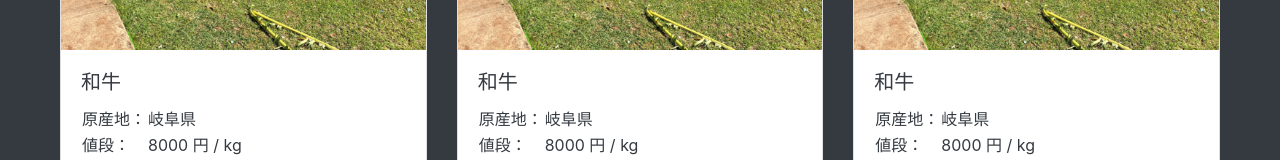
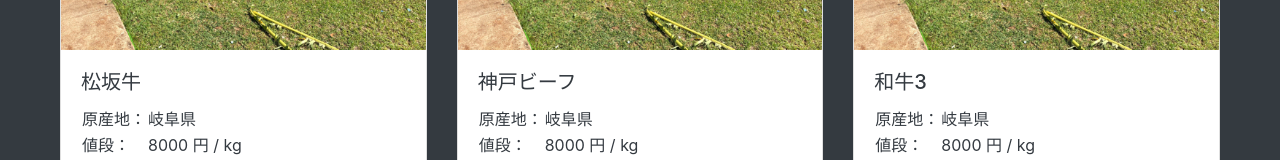
Before and after one commit to moon728xx-creator/wagyu_price, a plain HTML site: page wagyu_price/index.html in a window 1280 px wide. Shown: the part 285-445 px from the top of the page. Drawn offline with Linux system fonts and the light colour scheme.

Commit message:
.index.htmalの1列目のカード表示名を変更

```diff
--- a/wagyu_price/index.html
+++ b/wagyu_price/index.html
@@ -31,7 +31,7 @@
       <a href="#" class="card">
         <img class="card-img-top" src="img/ph_beaf.jpg">
         <div class="card-body">
-          <h5 class="card-title">和牛</h5>
+          <h5 class="card-title">松坂牛</h5>
           <table>
             <tr>
               <td>原産地： </td>
@@ -50,7 +50,7 @@
       <a href="#" class="card">
         <img class="card-img-top" src="img/ph_beaf.jpg">
         <div class="card-body">
-          <h5 class="card-title">和牛</h5>
+          <h5 class="card-title">神戸ビーフ</h5>
           <table>
             <tr>
               <td>原産地： </td>
@@ -69,7 +69,7 @@
       <a href="#" class="card">
         <img class="card-img-top" src="img/ph_beaf.jpg">
         <div class="card-body">
-          <h5 class="card-title">和牛</h5>
+          <h5 class="card-title">和牛3</h5>
           <table>
             <tr>
               <td>原産地： </td>
```
